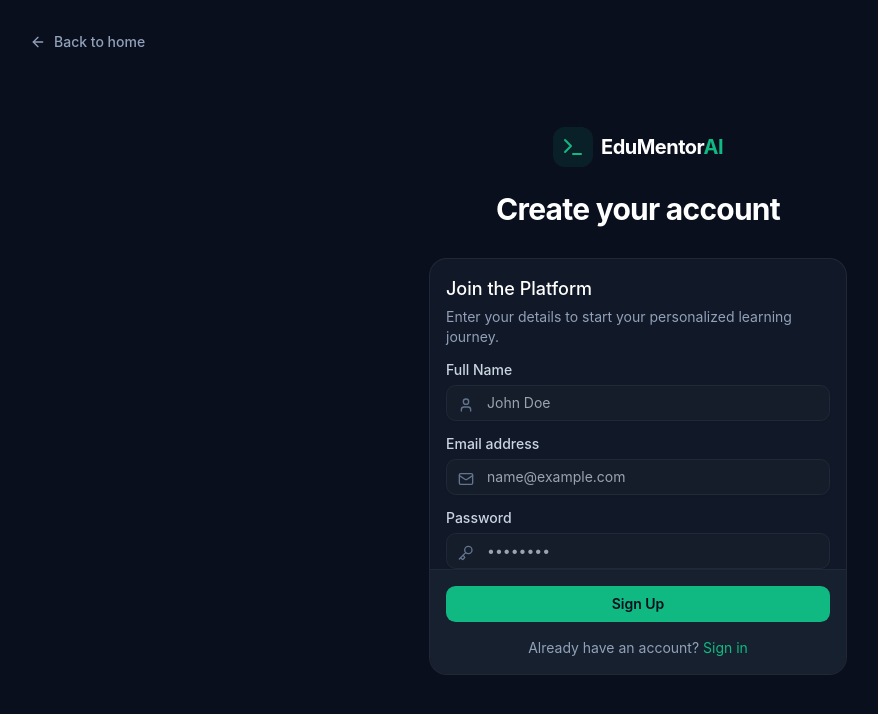
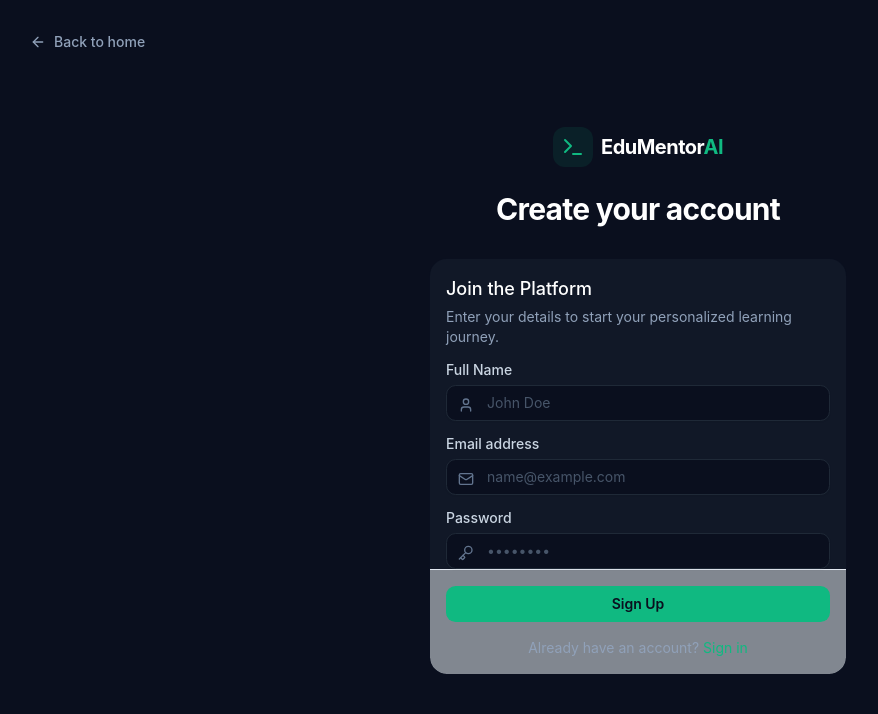
Before and after one commit to Kaxyaa-flux/EduMentor-Ai, a Next.js app in the folder edumentor-ai/: page /register in a window 1280 px wide. Shown: the top 714 px of the page, without its empty margins (2-880 px from the left). Built offline with nearby package versions, Linux system fonts and the light colour scheme.

Commit message:
feat: implement dark mode theme system with next-themes

```diff
--- a/edumentor-ai/package.json
+++ b/edumentor-ai/package.json
@@ -20,6 +20,7 @@
     "lucide-react": "^1.21.0",
     "next": "15.5.19",
     "next-auth": "^4.24.14",
+    "next-themes": "^0.4.6",
     "react": "19.1.0",
     "react-dom": "19.1.0",
     "react-hook-form": "^7.80.0",
--- a/edumentor-ai/src/app/globals.css
+++ b/edumentor-ai/src/app/globals.css
@@ -42,45 +42,91 @@
 }
 
 :root {
-  /* EduMentor AI Custom Dark Theme by default */
-  --background: #0A0F1E;
-  --foreground: #F9FAFB;
+  /* Light Mode Palette */
+  --background: #F8FAFC;
+  --foreground: #0F172A;
 
-  --card: #111827;
-  --card-foreground: #F9FAFB;
+  --card: #FFFFFF;
+  --card-foreground: #0F172A;
+
+  --popover: #FFFFFF;
+  --popover-foreground: #0F172A;
+
+  --primary: #7C3AED;
+  --primary-foreground: #FFFFFF;
+
+  --secondary: #2563EB;
+  --secondary-foreground: #FFFFFF;
+
+  --muted: #F1F5F9;
+  --muted-foreground: #475569;
+
+  --accent: #F1F5F9;
+  --accent-foreground: #0F172A;
+
+  --destructive: #DC2626;
+  --destructive-foreground: #FFFFFF;
+
+  --success: #059669;
+  --warning: #D97706;
+
+  --border: #E2E8F0;
+  --input: #E2E8F0;
+  --ring: #7C3AED;
+
+  --radius: 0.75rem;
+
+  --sidebar: #FFFFFF;
+  --sidebar-foreground: #475569;
+  --sidebar-primary: #7C3AED;
+  --sidebar-primary-foreground: #FFFFFF;
+  --sidebar-accent: #F1F5F9;
+  --sidebar-accent-foreground: #0F172A;
+  --sidebar-border: #E2E8F0;
+  --sidebar-ring: #7C3AED;
+}
+
+.dark {
+  /* Dark Mode Palette */
+  --background: #070B14;
+  --foreground: #F8FAFC;
+
+  --card: #1A2236;
+  --card-foreground: #F8FAFC;
 
   --popover: #111827;
-  --popover-foreground: #F9FAFB;
+  --popover-foreground: #F8FAFC;
 
-  --primary: #10B981;
-  --primary-foreground: #0A0F1E;
+  --primary: #8B5CF6;
+  --primary-foreground: #FFFFFF;
 
-  --secondary: #1F2937;
-  --secondary-foreground: #F9FAFB;
+  --secondary: #3B82F6;
+  --secondary-foreground: #FFFFFF;
 
-  --muted: #1F2937;
-  --muted-foreground: #9CA3AF;
+  --muted: #1E293B;
+  --muted-foreground: #94A3B8;
 
-  --accent: #6366F1;
-  --accent-foreground: #F9FAFB;
+  --accent: #1E293B;
+  --accent-foreground: #F8FAFC;
 
   --destructive: #EF4444;
-  --destructive-foreground: #F9FAFB;
+  --destructive-foreground: #FFFFFF;
 
-  --border: #1F2937;
-  --input: #1F2937;
-  --ring: #10B981;
+  --success: #10B981;
+  --warning: #F59E0B;
 
-  --radius: 0.75rem; /* rounded-xl for cards, rounded-lg for buttons */
+  --border: #2A3447;
+  --input: #2A3447;
+  --ring: #8B5CF6;
 
   --sidebar: #111827;
-  --sidebar-foreground: #9CA3AF;
-  --sidebar-primary: #10B981;
-  --sidebar-primary-foreground: #0A0F1E;
-  --sidebar-accent: #1F2937;
-  --sidebar-accent-foreground: #F9FAFB;
-  --sidebar-border: #1F2937;
-  --sidebar-ring: #10B981;
+  --sidebar-foreground: #94A3B8;
+  --sidebar-primary: #8B5CF6;
+  --sidebar-primary-foreground: #FFFFFF;
+  --sidebar-accent: #1E293B;
+  --sidebar-accent-foreground: #F8FAFC;
+  --sidebar-border: #2A3447;
+  --sidebar-ring: #8B5CF6;
 }
 
 @layer base {
@@ -88,7 +134,7 @@
     @apply border-border outline-ring/50;
   }
   body {
-    @apply bg-background text-foreground antialiased;
+    @apply bg-background text-foreground antialiased transition-colors duration-300 ease-in-out;
     font-family: 'Inter', system-ui, -apple-system, BlinkMacSystemFont, 'Segoe UI', Roboto, sans-serif;
   }
   html {
@@ -139,9 +185,8 @@
   background: transparent;
 }
 ::-webkit-scrollbar-thumb {
-  background: #1F2937;
-  border-radius: 9999px;
+  @apply bg-muted-foreground/30 rounded-full transition-colors duration-300;
 }
 ::-webkit-scrollbar-thumb:hover {
-  background: #374151;
+  @apply bg-muted-foreground/50;
 }
--- a/edumentor-ai/src/app/layout.tsx
+++ b/edumentor-ai/src/app/layout.tsx
@@ -1,6 +1,7 @@
 import type { Metadata } from "next"
 import "./globals.css"
 import NextAuthProvider from "@/components/providers/NextAuthProvider"
+import { ThemeProvider } from "@/components/providers/ThemeProvider"
 
 export const metadata: Metadata = {
   title: "EduMentor AI - Personalized AI Python Tutor",
@@ -14,9 +15,16 @@
   children: React.ReactNode
 }>) {
   return (
-    <html lang="en" className="dark">
-      <body className="antialiased min-h-screen bg-[#0A0F1E] text-slate-100">
-        <NextAuthProvider>{children}</NextAuthProvider>
+    <html lang="en" suppressHydrationWarning>
+      <body className="antialiased min-h-screen transition-colors duration-300">
+        <ThemeProvider
+          attribute="class"
+          defaultTheme="system"
+          enableSystem
+          disableTransitionOnChange
+        >
+          <NextAuthProvider>{children}</NextAuthProvider>
+        </ThemeProvider>
       </body>
     </html>
   )
--- /dev/null
+++ b/edumentor-ai/src/components/providers/ThemeProvider.tsx
@@ -0,0 +1,11 @@
+"use client"
+
+import * as React from "react"
+import { ThemeProvider as NextThemesProvider } from "next-themes"
+
+export function ThemeProvider({
+  children,
+  ...props
+}: React.ComponentProps<typeof NextThemesProvider>) {
+  return <NextThemesProvider {...props}>{children}</NextThemesProvider>
+}
--- /dev/null
+++ b/edumentor-ai/src/components/ui/ThemeToggle.tsx
@@ -0,0 +1,66 @@
+"use client"
+
+import * as React from "react"
+import { Moon, Sun } from "lucide-react"
+import { useTheme } from "next-themes"
+import { Button } from "@/components/ui/button"
+import { motion } from "framer-motion"
+
+export function ThemeToggle() {
+  const { theme, setTheme } = useTheme()
+  const [mounted, setMounted] = React.useState(false)
+
+  // Avoid hydration mismatch by waiting for mount
+  React.useEffect(() => {
+    setMounted(true)
+  }, [])
+
+  if (!mounted) {
+    return (
+      <Button variant="outline" size="icon" className="w-9 h-9 rounded-full bg-card border-border opacity-50">
+        <span className="sr-only">Loading theme toggle</span>
+      </Button>
+    )
+  }
+
+  const isDark = theme === "dark" || (theme === "system" && window.matchMedia("(prefers-color-scheme: dark)").matches)
+
+  return (
+    <Button
+      variant="outline"
+      size="icon"
+      onClick={() => setTheme(isDark ? "light" : "dark")}
+      className="relative w-9 h-9 rounded-full bg-card border-border hover:bg-accent hover:text-accent-foreground transition-all duration-300 overflow-hidden group"
+      title={`Switch to ${isDark ? "light" : "dark"} mode`}
+    >
+      <motion.div
+        initial={false}
+        animate={{
+          scale: isDark ? 0 : 1,
+          rotate: isDark ? 90 : 0,
+          opacity: isDark ? 0 : 1
+        }}
+        transition={{ duration: 0.3, ease: "easeInOut" }}
+        className="absolute inset-0 flex items-center justify-center text-amber-500"
+      >
+        <Sun className="h-[1.1rem] w-[1.1rem]" />
+      </motion.div>
+      <motion.div
+        initial={false}
+        animate={{
+          scale: isDark ? 1 : 0,
+          rotate: isDark ? 0 : -90,
+          opacity: isDark ? 1 : 0
+        }}
+        transition={{ duration: 0.3, ease: "easeInOut" }}
+        className="absolute inset-0 flex items-center justify-center text-primary"
+      >
+        <Moon className="h-[1.1rem] w-[1.1rem]" />
+      </motion.div>
+      <span className="sr-only">Toggle theme</span>
+
+      {/* Subtle hover glow effect */}
+      <div className="absolute inset-0 opacity-0 group-hover:opacity-100 bg-primary/10 rounded-full transition-opacity duration-300 pointer-events-none" />
+    </Button>
+  )
+}
```
Also changed, not shown: 1 other file (tests, documents, lock files or other folders).
